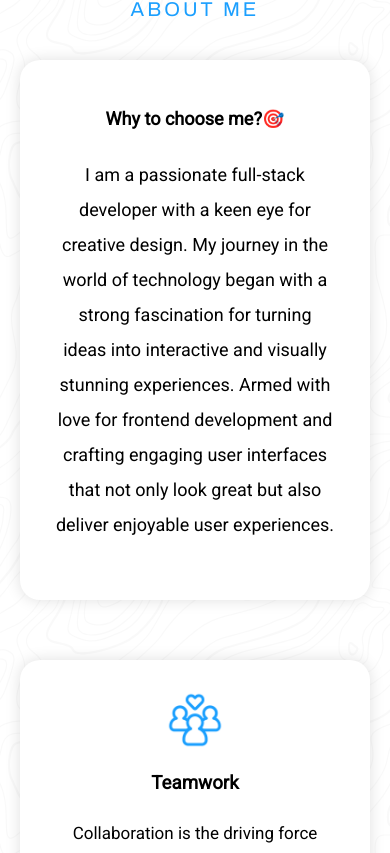
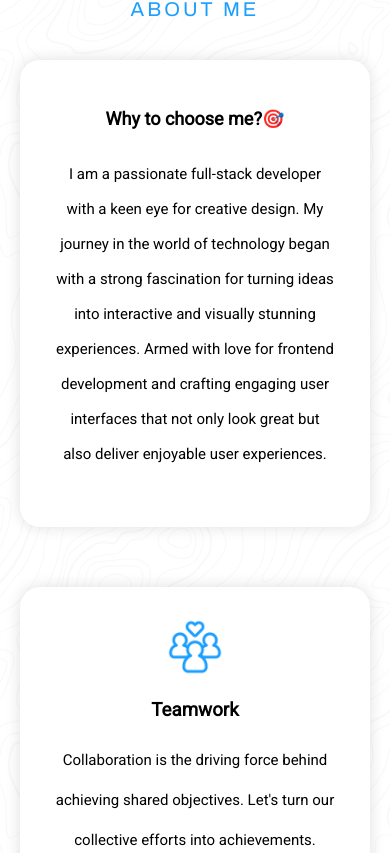
Before and after one commit to gokulsundar-s/gokulsundar-portfolio, a React (Create React App) app: page / in a window 390 px wide. Shown: the part 911-1764 px from the top of the page. Built offline with nearby package versions, Linux system fonts and the light colour scheme.

Commit message:
update commit

```diff
--- a/src/Styles/AboutPage.css
+++ b/src/Styles/AboutPage.css
@@ -110,7 +110,7 @@
         font-size: 20px;
     }
     .about-top-content{
-        font-size: 18px;
+        font-size: 17px;
         padding: 0px 15px;
         line-height: 35px;
     }
@@ -147,7 +147,7 @@
         font-size: 20px;
     }
     .about-top-content{
-        font-size: 18px;
+        font-size: 15px;
         padding: 10px 5px;
         line-height: 35px;
     }
@@ -171,7 +171,7 @@
     .about-bottom-boxes p{
         line-height: 40px;
         font-family: "Roboto";
-        font-size: 17px;
+        font-size: 15px;
     }
     .box-icon{
         height: 60px;
--- a/src/Styles/Education.css
+++ b/src/Styles/Education.css
@@ -83,7 +83,7 @@
     }
 }
 
-@media screen and (max-width: 360px){
+@media screen and (max-width: 340px){
     .education-year-container{
         padding-bottom: 40px;
         padding-top: 0px;
@@ -92,7 +92,7 @@
         line-height: 20px;;
     }
     .education-course{
-        line-height: 18px;
+        line-height: 20px;
     }
 }
 
```
